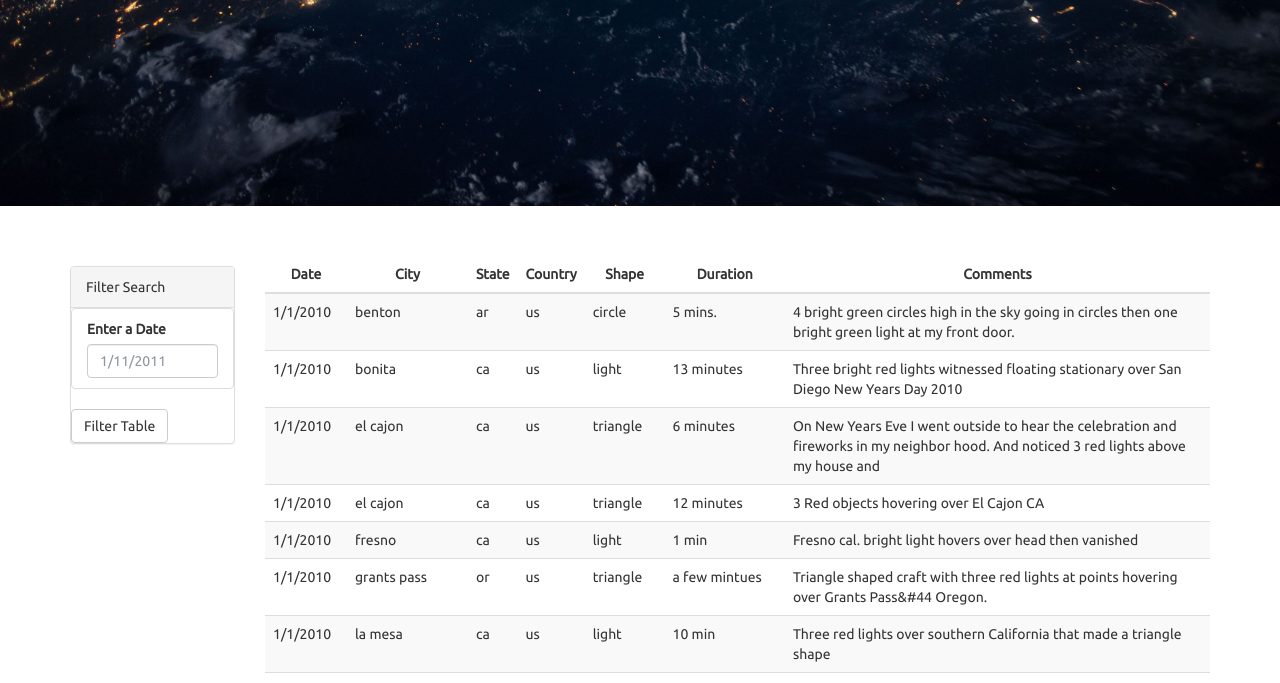
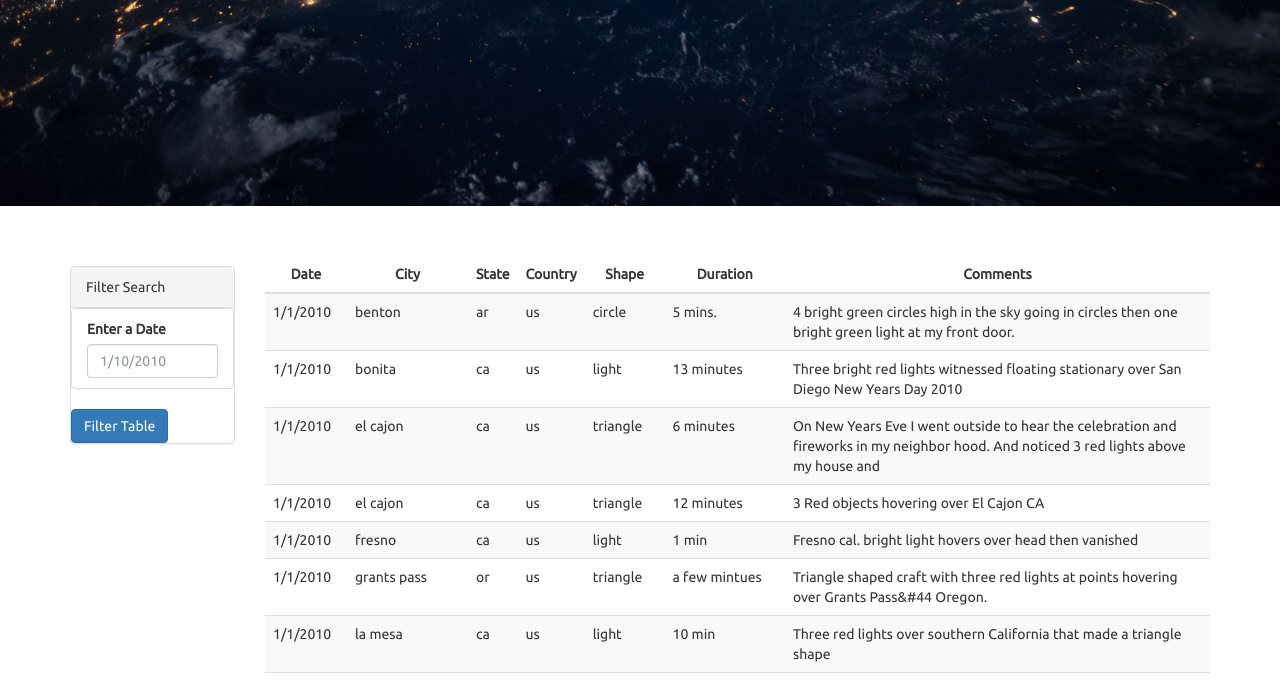
Before and after one commit to alissavokes/javascript-challenge, a plain HTML site: page UFO-level-1/index.html in a window 1280 px wide. Shown: the part 406-1089 px from the top of the page. Drawn offline with nearby package versions, Linux system fonts and the light colour scheme.

Commit message:
updated button color for visability

```diff
--- a/UFO-level-1/index.html
+++ b/UFO-level-1/index.html
@@ -37,11 +37,11 @@
                     <ul class="list-group" id="filters">
                       <li class="filter list-group-item">
                         <label for="date">Enter a Date</label>
-                        <input class="form-control" id="datetime" type="text" placeholder="1/11/2011">
+                        <input class="form-control" id="datetime" type="text" placeholder="1/10/2010">
                       </li>
                     </ul>
                   </div>
-                  <button id="filter-btn" type="button" class="btn btn-default">Filter Table</button>
+                  <button id="filter-btn" type="button" class="btn btn-primary">Filter Table</button>
                 </form>
               </div>
             </div>
```
